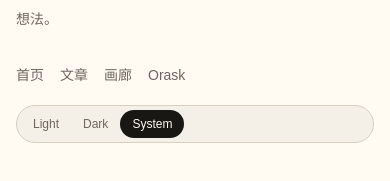
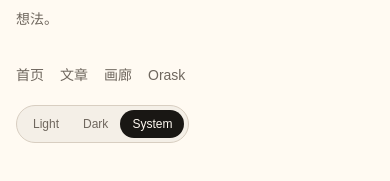
Before and after one commit to OrandoLee/personal-site, a Next.js app: page / in a window 390 px wide. Shown: the part 1450-1631 px from the top of the page. Built offline with nearby package versions, Linux system fonts and the light colour scheme; no server answers; the database is empty.

Commit message:
Fix mobile footer theme switcher width

```diff
--- a/components/Footer.tsx
+++ b/components/Footer.tsx
@@ -11,7 +11,7 @@ export function Footer() {
           <LogoWordmark className="mb-5 h-8 w-28 object-contain object-left" />
           <p className="max-w-xl leading-7">{uiText.footer.description}</p>
         </div>
-        <div className="flex flex-col gap-5 lg:items-end lg:self-start">
+        <div className="flex flex-col items-start gap-5 lg:items-end lg:self-start">
           <div className="flex flex-wrap items-center gap-4 lg:justify-end">
             <Link href="/" className="inline-flex h-5 items-center leading-5 transition hover:text-archive-ink">
               {uiText.nav.home}
```
